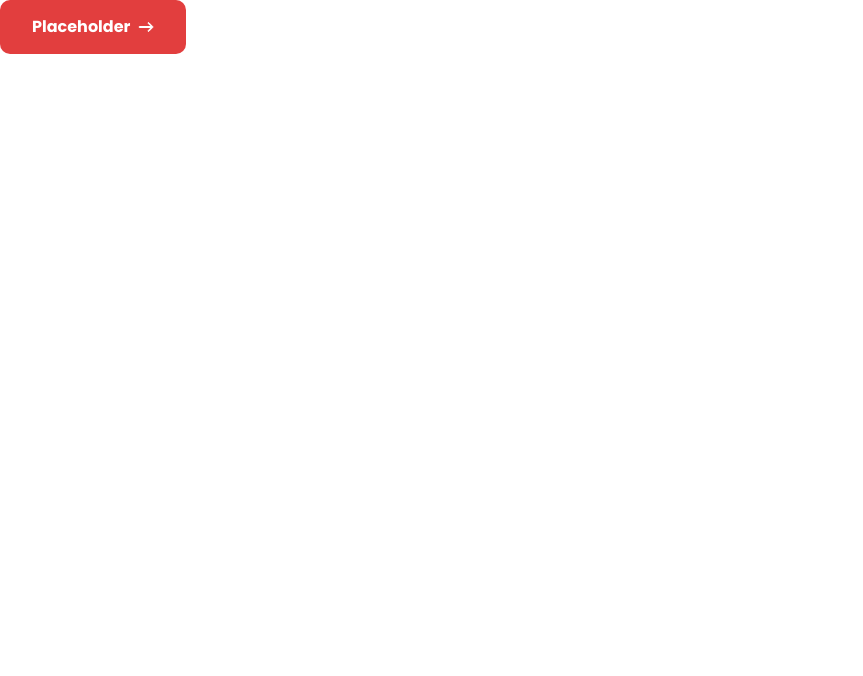
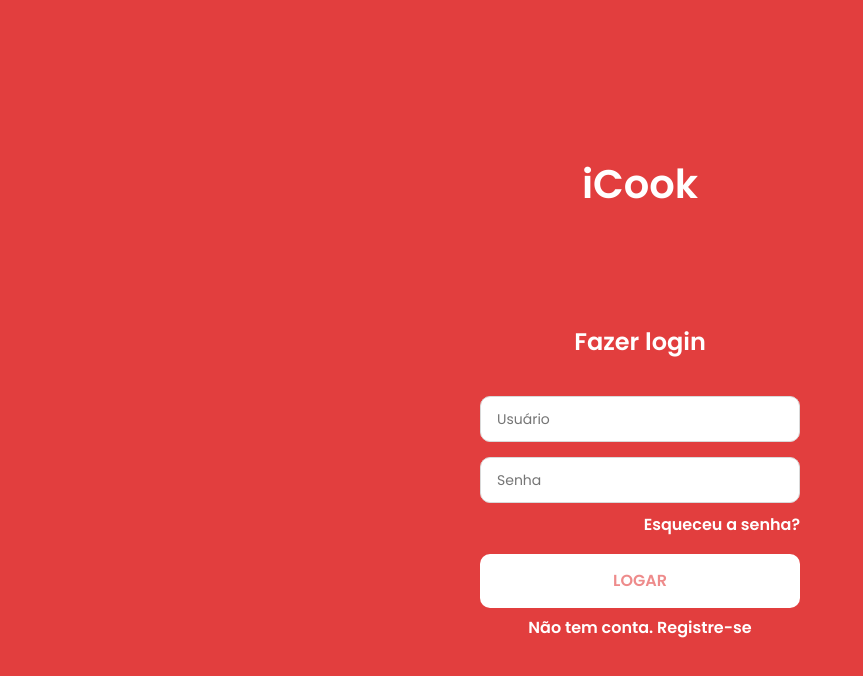
Before and after one commit to bBraian/iCook, a React (Vite) app: page / in a window 1280 px wide. Shown: the top 676 px of the page, without its empty margins (0-863 px from the left). Built offline with nearby package versions, Linux system fonts and the light colour scheme.

Commit message:
creating login and register page

```diff
--- a/index.html
+++ b/index.html
@@ -6,7 +6,7 @@
     <link rel="preconnect" href="https://fonts.gstatic.com" crossorigin>
     <link rel="icon" type="image/svg+xml" href="/vite.svg" />
     <meta name="viewport" content="width=device-width, initial-scale=1.0" />
-    <link href="https://fonts.googleapis.com/css2?family=Poppins:wght@400;700&display=swap" rel="stylesheet">
+    <link href="https://fonts.googleapis.com/css2?family=Poppins:wght@100;200;300;400;500;600;700;800&display=swap" rel="stylesheet">
     <title>iCook</title>
   </head>
   <body>
--- a/package.json
+++ b/package.json
@@ -13,6 +13,7 @@
     "react": "^18.2.0",
     "react-dom": "^18.2.0",
     "react-icons": "^4.11.0",
+    "react-router-dom": "^6.16.0",
     "styled-components": "^6.0.7"
   },
   "devDependencies": {
--- a/src/App.jsx
+++ b/src/App.jsx
@@ -1,13 +1,16 @@
 import { ThemeProvider } from "styled-components"
 import { GlobalStyle } from "./styles/global"
 import { defaultTheme } from "./styles/themes/default"
-import { LargeButton } from "./components/LargeButton"
+import { BrowserRouter } from "react-router-dom"
+import { Router } from "./Router"
 
 function App() {
   return (
     <ThemeProvider theme={defaultTheme}>
-      <GlobalStyle />
-      <LargeButton />
+      <BrowserRouter>
+        <GlobalStyle />
+        <Router />
+      </BrowserRouter>
     </ThemeProvider>
   )
 }
--- /dev/null
+++ b/src/Router.jsx
@@ -0,0 +1,12 @@
+import { Routes, Route } from 'react-router-dom';
+import { Login } from './pages/auth/Login';
+import { Register } from './pages/auth/Register';
+
+export function Router() {
+    return (
+        <Routes>
+                <Route path='/' element={ <Login /> } />
+                <Route path='/register' element={ <Register /> } />
+        </Routes>
+    )
+}
--- a/src/components/LargeButton/index.jsx
+++ b/src/components/LargeButton/index.jsx
@@ -1,8 +1,8 @@
 import { styled } from "styled-components"
-import { BsArrowRight } from "react-icons/bs"
 
 const Button = styled.button`
-    background-color: ${props => props.theme['primary-50']};
+    background-color: ${(props) => props.config == 'primary' ? props.theme['primary-50'] : props.theme['white-0']};
+    color: ${(props) => props.config == 'primary' ? props.theme['white-0'] : props.theme['primary-30']};
     border: 0;
     border-radius: 10px;
     padding: 1rem 2rem;
@@ -11,24 +11,22 @@ const Button = styled.button`
     justify-content: center;
     align-items: center;
     transition: background ease-in-out 0.2s;
+    cursor: pointer;
+    font-weight: 600;
+    font-size: 1rem;
+    line-height: 140%;
 
     &:hover {
         background-color: ${props => props.theme['primary-60']};
+        color: ${props => props.theme['white-0']};
     }
 `
 
-const Text = styled.span`
-    color: ${props => props.theme['white-0']};
-    font-weight: 600;
-    font-size: 1rem;
-    line-height: 140%;
-`
-
-export function LargeButton() {
+export function LargeButton({text, icon, config}) {
     return (
-        <Button>
-            <Text>Placeholder</Text>
-            <BsArrowRight width={16} height={16} color="white" style={{stroke: 'white', strokeWidth: '1'}} />
+        <Button config={config}>
+            {text}
+            {icon && icon}
         </Button>
     )
 }
--- /dev/null
+++ b/src/pages/auth/Login/index.jsx
@@ -0,0 +1,18 @@
+import { LargeButton } from "../../../components/LargeButton";
+import { Container, ForgotPassword, Input, Label, LoginForm, SignUpLink, Title } from "./styles";
+
+export function Login() {
+  return (
+    <Container>
+      <Title>iCook</Title>
+      <LoginForm>
+        <Label>Fazer login</Label>
+        <Input type="text" placeholder="Usuário" />
+        <Input type="password" placeholder="Senha" />
+        <ForgotPassword href="#">Esqueceu a senha?</ForgotPassword>
+        <LargeButton text="LOGAR" config="secondary" />
+        <SignUpLink href="#">Não tem conta. Registre-se</SignUpLink>
+      </LoginForm>
+    </Container>
+  );
+};
--- /dev/null
+++ b/src/pages/auth/Login/styles.js
@@ -0,0 +1,83 @@
+import styled from 'styled-components';
+
+export const Container = styled.div`
+    display: flex;
+    flex: 1;
+    height: 100vh;
+    justify-content: center;
+    align-items: center;
+    flex-direction: column;
+    background-color: ${props => props.theme['primary-50']};
+`;
+
+export const Title = styled.h1`
+    color: ${props => props.theme['white-0']};
+    display: flex;
+    justify-content: center;
+    font-size: 40px;
+    font-weight: 600;
+    line-height: 48px;
+    word-wrap: break-word;
+    margin-bottom: 120px;
+`;
+
+export const Label = styled.label`
+  color: ${props => props.theme['white-0']};
+  font-size: 24px;
+  font-weight: 600;
+  line-height: 28.80px;
+  word-wrap: break-word;
+  margin-bottom: 24px;
+  display: flex;
+  justify-content: center;
+`;
+
+export const LoginForm = styled.form`
+  display: flex;
+  flex-direction: column;
+  max-width: 400px;
+`;
+
+export const Input = styled.input`
+  display: flex;
+  width: 320px;
+  padding: 12px 16px;
+  align-items: center;
+  gap: 12px;
+  border-radius: 10px;
+  border: 1px solid ${props => props.theme['neutral-20']};
+  background: ${props => props.theme['white-0']};
+  margin-top: 15px;
+
+  color: ${props => props.theme['neutral-30']};
+  font-size: 14px;
+  font-weight: 400;
+  font-family: Poppins;
+  line-height: 20px;
+  word-wrap: break-word;
+`;
+
+export const ForgotPassword = styled.a`
+  color: ${props => props.theme['white-0']};
+  margin-top: 11px;
+  margin-bottom: 17px;
+  font-size: 16px;
+  font-weight: 600;
+  line-height: 22.40px;
+  word-wrap: break-word;
+  text-decoration: none;
+  display: flex;
+  flex: 1;
+  justify-content: end;
+`;
+
+export const SignUpLink = styled.a`
+  color: ${props => props.theme['white-0']};
+  margin-top: 9px;
+  text-align: center;
+  font-size: 16px;
+  font-weight: 600;
+  line-height: 22.40px;
+  word-wrap: break-word;
+  text-decoration: none;
+`;
--- /dev/null
+++ b/src/pages/auth/Register/index.jsx
@@ -0,0 +1,21 @@
+import { LargeButton } from "../../../components/LargeButton";
+import { Container, Input, Label, LoginForm, SignUpLink, Title } from "./styles";
+
+export function Register() {
+  return (
+    <Container>
+      <Title>iCook</Title>
+      <LoginForm>
+        <Label>Criar conta</Label>
+
+
+        <Input type="text" placeholder="Nome de usuário" />
+        <Input type="password" placeholder="Senha" />
+        <Input type="password" placeholder="Confirmar senha" style={{marginBottom: '28px'}} />
+
+        <LargeButton text="CRIAR" config="secondary" />
+        <SignUpLink href="#">Ja tem conta? Logar-se</SignUpLink>
+      </LoginForm>
+    </Container>
+  );
+};
--- /dev/null
+++ b/src/pages/auth/Register/styles.js
@@ -0,0 +1,83 @@
+import styled from 'styled-components';
+
+export const Container = styled.div`
+    display: flex;
+    flex: 1;
+    height: 100vh;
+    justify-content: center;
+    align-items: center;
+    flex-direction: column;
+    background-color: ${props => props.theme['primary-50']};
+`;
+
+export const Title = styled.h1`
+    color: ${props => props.theme['white-0']};
+    display: flex;
+    justify-content: center;
+    font-size: 40px;
+    font-weight: 600;
+    line-height: 48px;
+    word-wrap: break-word;
+    margin-bottom: 120px;
+`;
+
+export const Label = styled.label`
+  color: ${props => props.theme['white-0']};
+  font-size: 24px;
+  font-weight: 600;
+  line-height: 28.80px;
+  word-wrap: break-word;
+  margin-bottom: 24px;
+  display: flex;
+  justify-content: center;
+`;
+
+export const LoginForm = styled.form`
+  display: flex;
+  flex-direction: column;
+  max-width: 400px;
+`;
+
+export const Input = styled.input`
+  display: flex;
+  width: 320px;
+  padding: 12px 16px;
+  align-items: center;
+  gap: 12px;
+  border-radius: 10px;
+  border: 1px solid ${props => props.theme['neutral-20']};
+  background: ${props => props.theme['white-0']};
+  margin-top: 15px;
+
+  color: ${props => props.theme['neutral-30']};
+  font-size: 14px;
+  font-weight: 400;
+  font-family: Poppins;
+  line-height: 20px;
+  word-wrap: break-word;
+`;
+
+export const ForgotPassword = styled.a`
+  color: ${props => props.theme['white-0']};
+  margin-top: 11px;
+  margin-bottom: 17px;
+  font-size: 16px;
+  font-weight: 600;
+  line-height: 22.40px;
+  word-wrap: break-word;
+  text-decoration: none;
+  display: flex;
+  flex: 1;
+  justify-content: end;
+`;
+
+export const SignUpLink = styled.a`
+  color: ${props => props.theme['white-0']};
+  text-align: center;
+  margin-top: 9px;
+  font-size: 16px;
+  font-weight: 600;
+  line-height: 22.40px;
+  word-wrap: break-word;
+  text-decoration: none;
+`;
```
Also changed, not shown: 1 other file (tests, documents, lock files or other folders).
